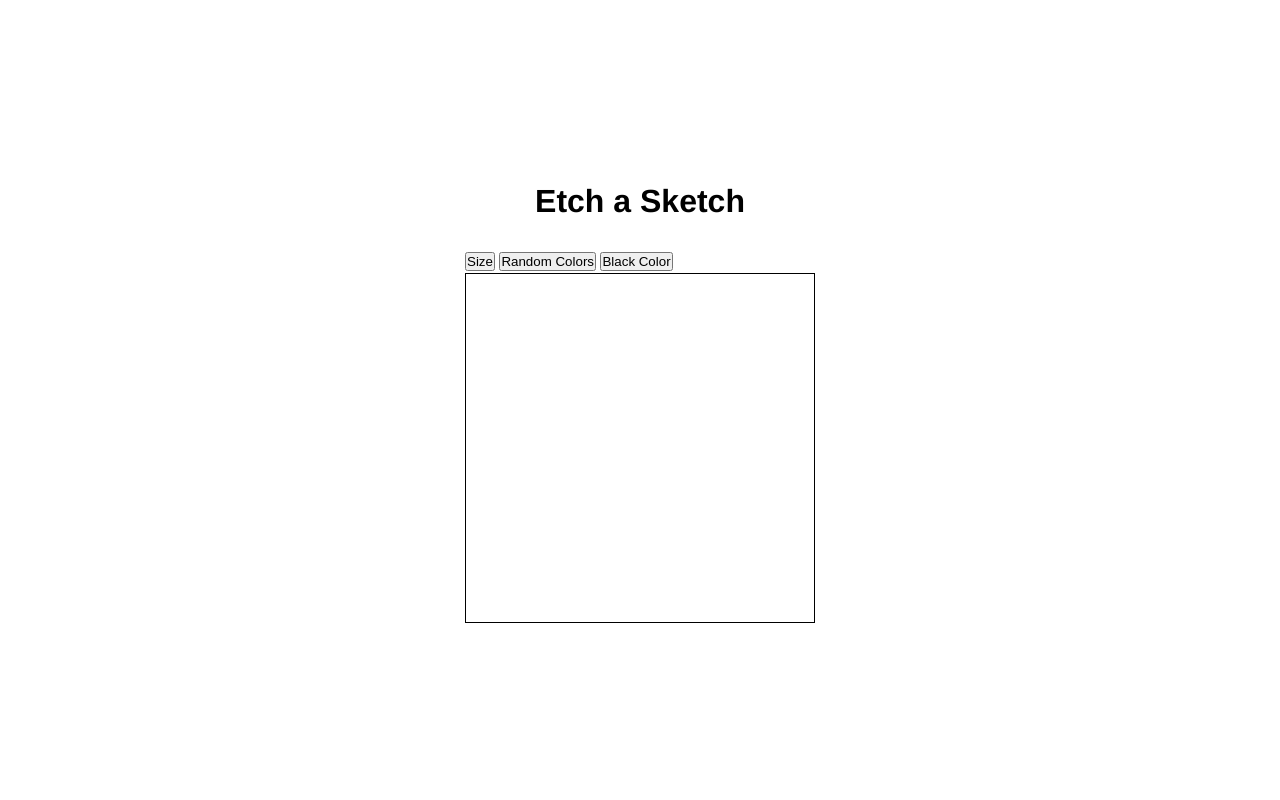
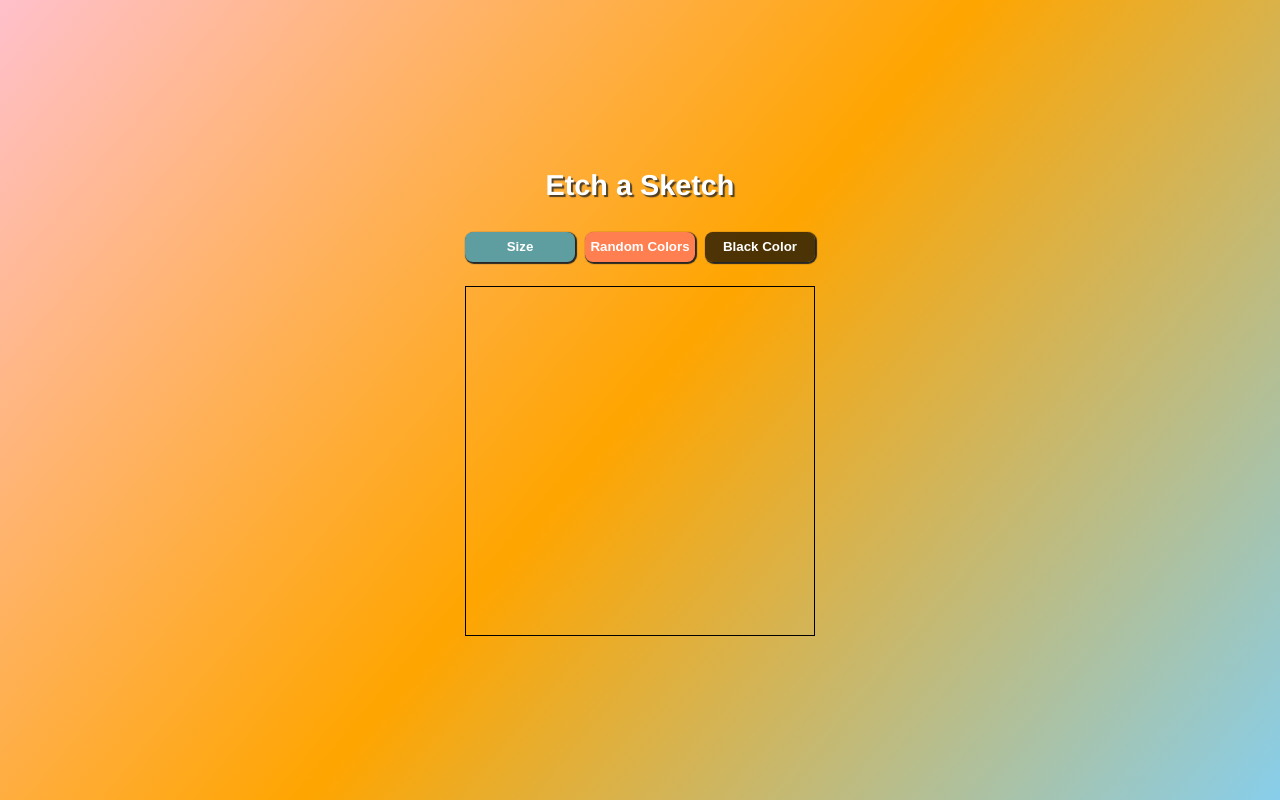
Before and after one commit to rjsudhin/Etch-A-Sketch-app, a plain HTML site: page index.html in a window 1280 px wide. Drawn offline with Linux system fonts and the light colour scheme.

Commit message:
All components aligned and designed

```diff
--- a/index.html
+++ b/index.html
@@ -10,13 +10,16 @@
 
   <h1>Etch a Sketch</h1>
   <div id="container">
-    <button class="size-popup">Size</button>
-    <button class="random-colors">Random Colors</button>
-    <button class="black">Black Color</button>
+    <div class="header">
+      <button class="size-popup">Size</button>
+      <button class="random-colors">Random Colors</button>
+      <button class="black">Black Color</button>
+    </div>
 
     <div id="drawingGrid">
       <!--drawing happens here-->
     </div>
+
 
   </div>
 
--- a/styles.css
+++ b/styles.css
@@ -19,6 +19,45 @@ body {
   align-items: center;
   flex-direction: column;
   gap: 1.5rem;
+  background: linear-gradient(130deg, pink, orange, skyblue);
+}
+
+h1 {
+  font-weight: bold;
+  font-size: 1.8rem;
+  color: #fff;
+  text-shadow: 2px 2px 1px #252525ce;
+}
+
+.header {
+  display: flex;
+  justify-content: space-between;
+  button {
+    width: 110px;
+    height: 30px;
+    font-weight: bold;
+    color: #fff;
+    border: none;
+    border-radius: .5rem;
+    cursor: pointer;
+    box-shadow: 1px 1px 1px 1px #252525;
+  }
+
+  .size-popup {
+    background-color:  cadetblue;
+  }
+
+  .random-colors {
+    background-color: coral;
+  }
+
+  .black {
+    background-color: #040404b4;
+  }
+
+  button:active {
+    box-shadow: none;
+  }
 }
 
 #drawingGrid {
@@ -27,4 +66,5 @@ body {
   border: 1px solid black;
   display: grid;
   cursor: pointer;
+  margin-top: 1.5rem;
 }
```
